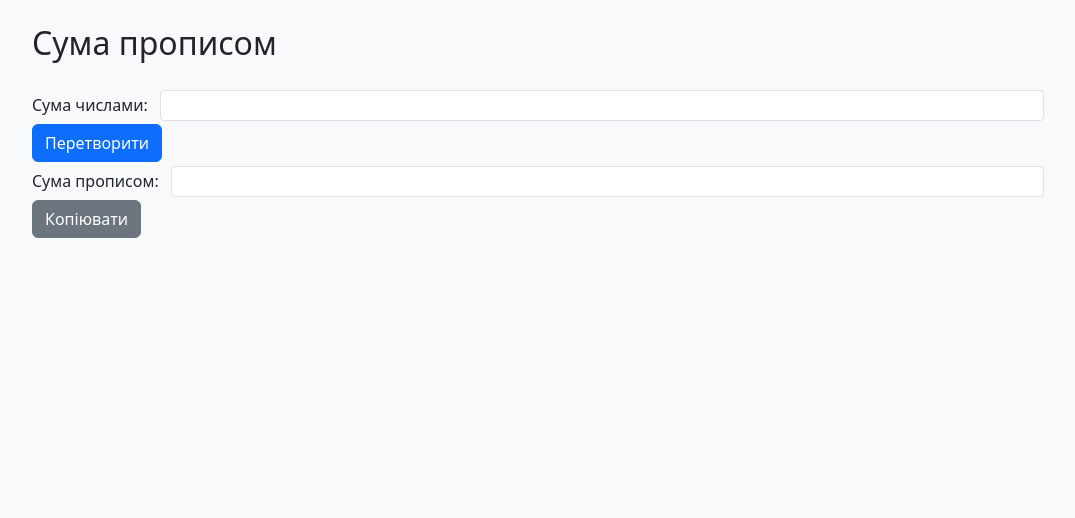
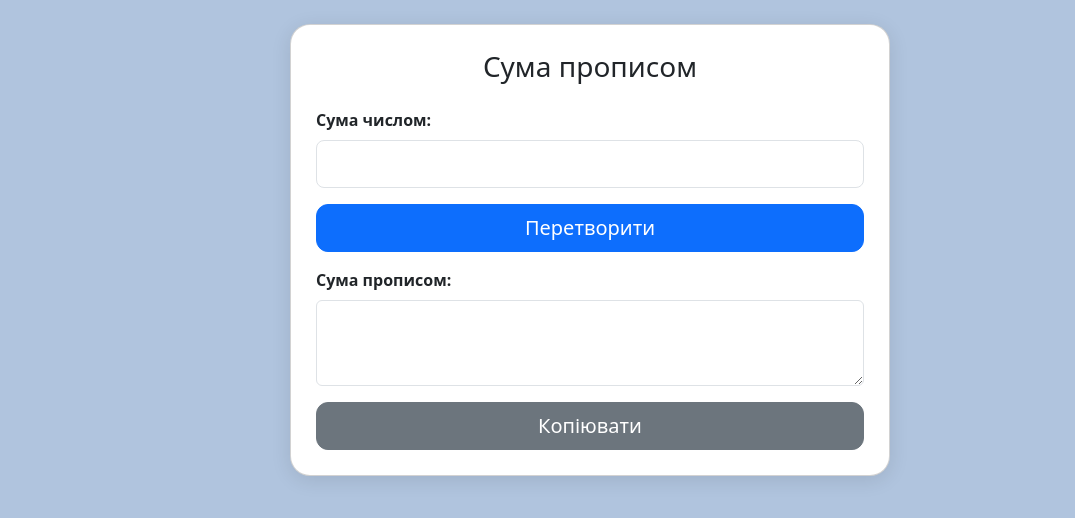
Before and after one commit to Tomkat-ua/sumtostr, a FastAPI app: page / in a window 1280 px wide. Shown: the top 518 px of the page, without its empty margins (50-1125 px from the left). Run offline with FastAPI, Linux system fonts and the light colour scheme.

Commit message:
add colors

```diff
--- a/templates/index.html
+++ b/templates/index.html
@@ -2,36 +2,102 @@
 <html lang="uk">
 <head>
     <meta charset="UTF-8">
+    <meta name="viewport" content="width=device-width, initial-scale=1.0">
     <title>{{ title }}</title>
     <link href="https://cdn.jsdelivr.net/npm/bootstrap@5.3.2/dist/css/bootstrap.min.css" rel="stylesheet">
+    <style>
+        body {
+            background: #B0C4DE;
+        }
+        .card-custom {
+            border-radius: 20px;
+            padding: 25px;
+            box-shadow: 0 4px 20px rgba(0,0,0,0.1);
+            background: #ffffff;
+        }
+        .btn-primary, .btn-secondary {
+            border-radius: 12px;
+        }
+        label {
+            font-weight: 600;
+        }
+    </style>
 </head>
-<body class="bg-light">
+<body>
 <div class="container py-4">
-    <h2 class="mb-4">{{ title }}</h2>
-    <form method="post" action="/post" enctype="multipart/form-data">
-            <div class="col-md-4" style="width:1000px;" >
-              <div class="mb-0 row align-items-center">
-                <label class="col-auto col-form-label text-start col ">Сума числами:</label>
-                <input class="form-control form-control-sm col"
+    <div class="card card-custom mx-auto" style="max-width: 600px;">
+        <h3 class="text-center mb-4">{{ title }}</h3>
+
+        <form method="post" action="/post" enctype="multipart/form-data" class="row g-3">
+
+            <div class="col-12">
+                <label class="form-label">Сума числом:</label>
+                <input class="form-control form-control-lg"
                        type="number" step="0.01"
                        id="user_input"
                        name="user_data" required
                        value="{{ num_value }}">
-              </div>
-                <button class="btn btn-primary" type="submit">Перетворити</button>
-              <div class="mb-0 row align-items-center">
-                <label class="col-auto col-form-label text-start col ">Сума прописом:</label>
-                <input type="text" class="form-control form-control-sm col"
-                       id="str_value"
-                       readonly
-                       value="{{ str_value }}">
-              </div>
-                <button class="btn btn-secondary"
-                        type="button"
-                        onclick="copyInputToClipboard('str_value')">Копіювати</button>
             </div>
-    </form>
+
+            <div class="col-12 d-grid">
+                <button class="btn btn-primary btn-lg" type="submit">Перетворити</button>
+            </div>
+
+            <div class="col-12">
+                <label class="form-label">Сума прописом:</label>
+                <textarea class="form-control"
+                          id="str_value"
+                          readonly
+                          rows="3">{{ str_value }}</textarea>
+            </div>
+
+            <div class="col-12 d-grid">
+                <button class="btn btn-secondary btn-lg" type="button" onclick="copyInputToClipboard('str_value')">Копіювати</button>
+            </div>
+        </form>
+    </div>
 </div>
+
+<script>
+function fallbackCopyTextToClipboard(inputElement) {
+    const valueToCopy = inputElement.value;
+    let textArea = document.createElement("textarea");
+
+    textArea.style.position = 'fixed';
+    textArea.style.opacity = '0';
+    textArea.value = valueToCopy;
+
+    document.body.appendChild(textArea);
+    textArea.focus();
+    textArea.select();
+
+    try {
+        const successful = document.execCommand('copy');
+        return successful;
+    } catch (err) {
+        return false;
+    } finally {
+        document.body.removeChild(textArea);
+    }
+}
+
+function copyInputToClipboard(elementId) {
+    const inputElement = document.getElementById(elementId);
+    if (!inputElement) return;
+    const valueToCopy = inputElement.value;
+
+    if (navigator.clipboard?.writeText) {
+        navigator.clipboard.writeText(valueToCopy)
+            .catch(() => fallbackCopyTextToClipboard(inputElement));
+    } else {
+        fallbackCopyTextToClipboard(inputElement);
+    }
+    alert("Значення скопійовано в буфер 📋");
+}
+</script>
+</body>
+</html>
+
 
 
 <script>
```
